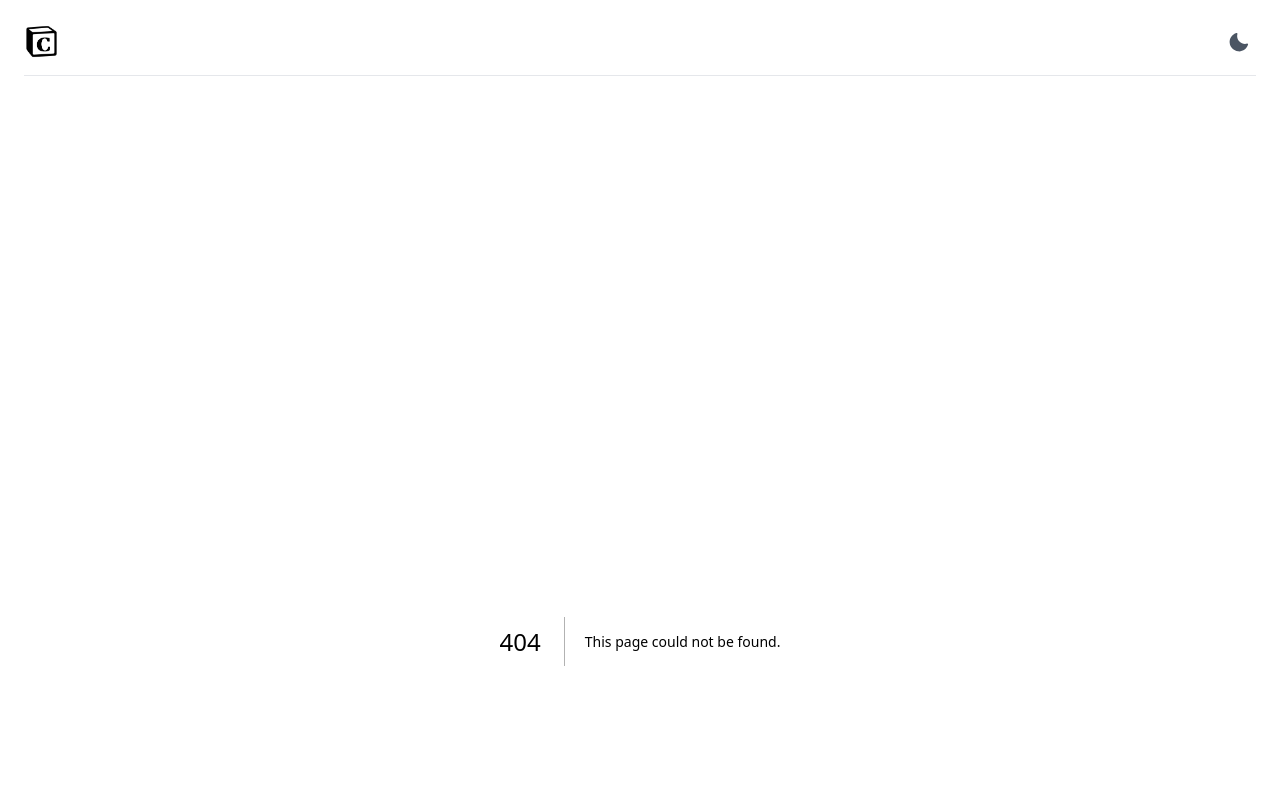
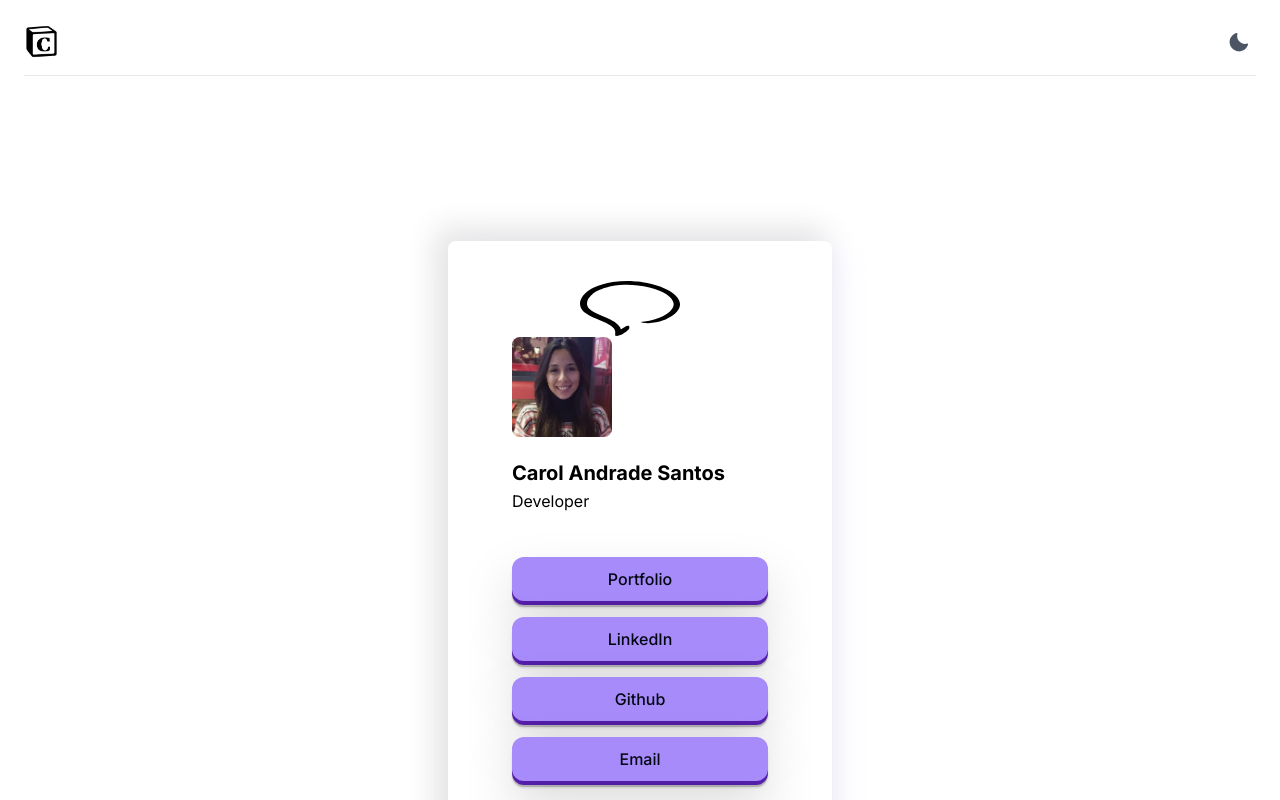
Before and after one commit to carolandrade1/carolandrade.dev, a Next.js app: page /greetingcard in a window 1280 px wide. Before the commit this address had no page. Shown: the top 800 px of the page. Built offline with nearby package versions, Linux system fonts and the light colour scheme.

Commit message:
refactor: change page name.

```diff
--- a/app/card/page.tsx
+++ b/app/greetingcard/page.tsx
@@ -21,7 +21,7 @@
         <Image
           priority
           src='/profilePhoto.jpeg'
-          alt='text'
+          alt='Picture of Carol Santos'
           width={100}
           height={100}
           className='rounded-lg w-[80px] h-[80px] md:w-[100px] md:h-[100px]'
```
